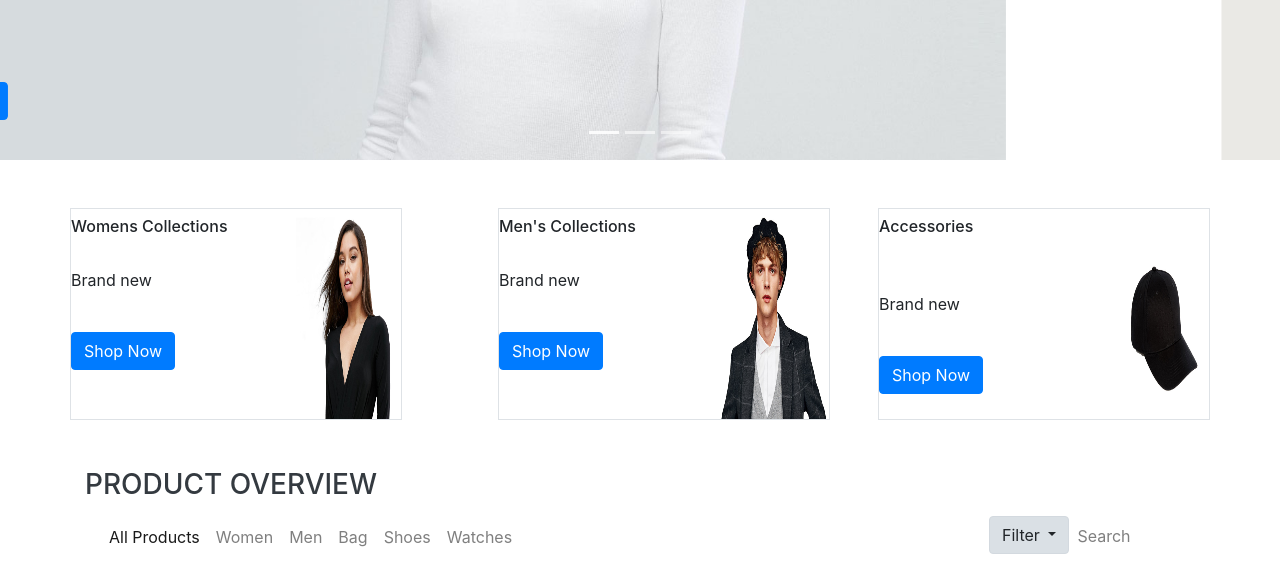
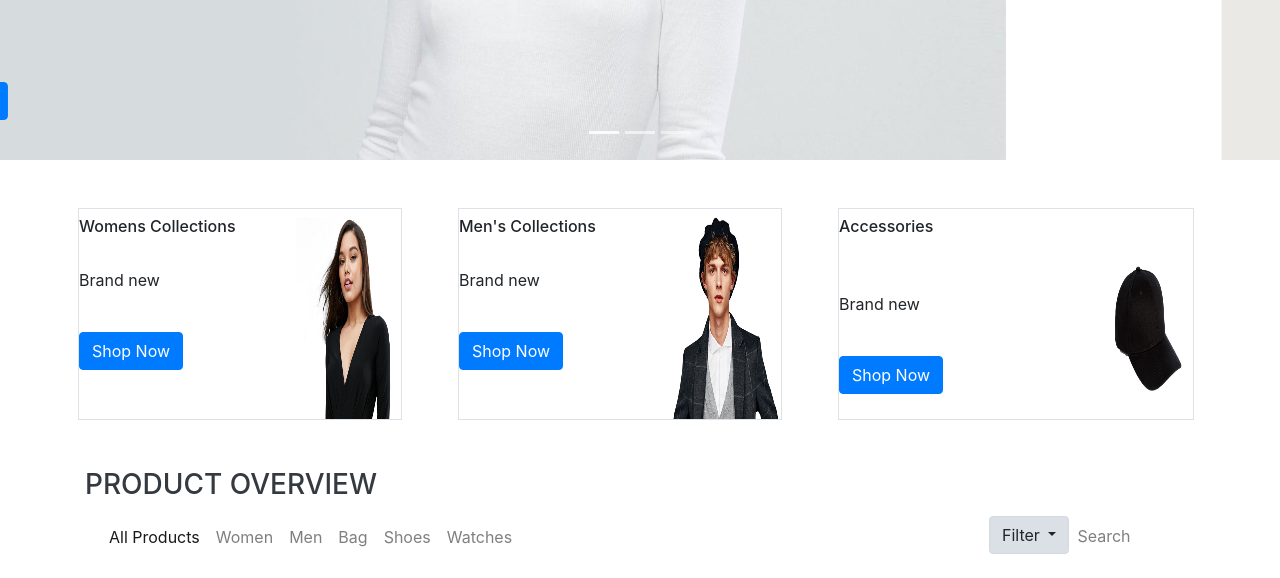
Before and after one commit to Muni0106/FrontEnd_Project, a plain HTML site: page index.html in a window 1280 px wide. Shown: the part 587-1165 px from the top of the page. Drawn offline with nearby package versions, Linux system fonts and the light colour scheme; a small style sheet from the web is missing.

Commit message:
commit changes

```diff
--- a/index.html
+++ b/index.html
@@ -117,7 +117,7 @@
 <div class="container">
 
     <div class="row pt-5 ">
-    	<div class="col-4 p-0 pr-5">
+    	<div class="col-4 p-0 pr-5 pl-2">
     		<div class="media border">
 			  <div class="media-body pl-0 pt-2">
 			    <h6> Womens Collections</h6><br>
@@ -127,7 +127,7 @@
 			  <img src="images\banner-01.jpg" alt="banner-01" class="ml-0 mt-0 rounded-0" style="width:150px; height:210px">
 			</div>
     	</div>
-    	<div class="col-4 p-0 pl-5">
+    	<div class="col-4 p-0 pr-5 pl-2">
     		<div class="media border">
 			  <div class="media-body pl-0 pt-2">
 			    <h6> Men's Collections</h6><br>
@@ -137,7 +137,7 @@
 			  <img src="images\banner-02.jpg" alt="banner-02" class="ml-0 mt-0 rounded-0" style="width:150px; height:210px">
 			</div>
     	</div>
-    	<div class="col-4 p-0 pl-5">
+    	<div class="col-4 p-0 pr-3 pl-2">
     		<div class="media border">
 			  <div class="media-body pl-0 pt-2">
 			    <h6> Accessories</h6><br><br>
```
